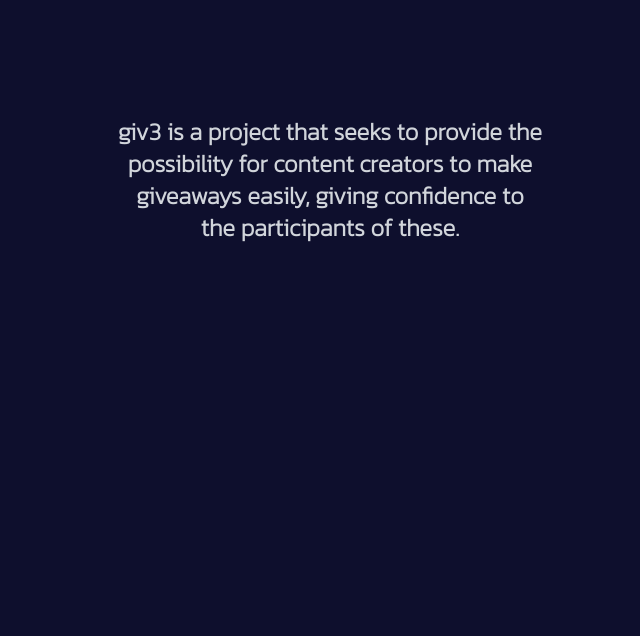
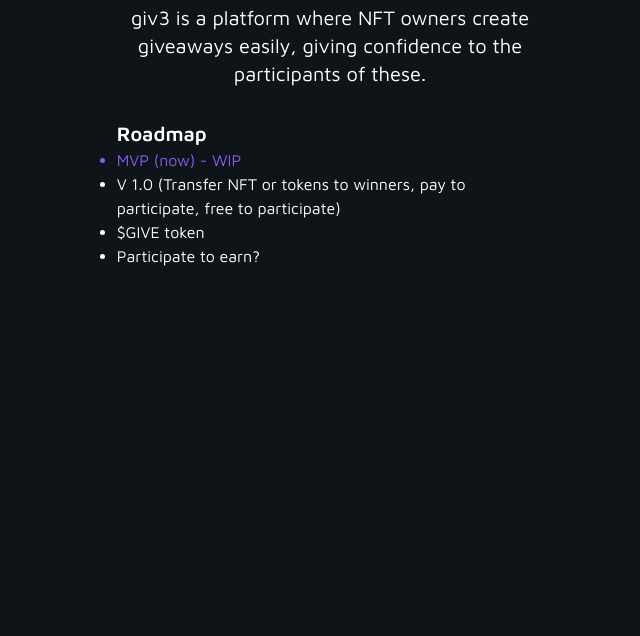
Before and after one commit to giv3-xyz/giv3-website, a plain HTML site: page index.html in a window 1280 px wide. Shown: the part 164-800 px from the top of the page, without its empty margins (310-950 px from the left). Drawn offline with nearby package versions, Linux system fonts and the light colour scheme.

Commit message:
giv3 basic info explained in web

```diff
--- a/css/style.css
+++ b/css/style.css
@@ -1,9 +1,8 @@
-@import url('https://fonts.googleapis.com/css2?family=Kanit:wght@200&display=swap');
-
+@import url('https://fonts.googleapis.com/css2?family=Maven+Pro:wght@400;500;600&display=swap');
 
 body {
   width: 100%;
   height: 100%;
-  background-color: #0E0F2D;
-  font-family: 'Kanit', sans-serif;
+  background-color: #0E1417;
+  font-family: 'Maven Pro', sans-serif;
 }
--- a/index.html
+++ b/index.html
@@ -25,9 +25,19 @@
         </script>
     </head>
     <body class="h-screen items-center justify-center">
-        <div class="py-64 mx-auto py-64">
+        <div class="mx-auto pt-24">
             <!--<img src="img/96.svg" class="mx-auto w-6/12 md:w-2/12"/>-->
-            <h1 class="mx-auto text-gray-300 text-2xl mt-6 text-center font-semibold w-8/12 md:w-4/12">giv3 is a project that seeks to provide the possibility for content creators to make giveaways easily, giving confidence to the participants of these.</h1>
+            <h1 class="text-5xl text-white text-center mx-auto font-semibold"1>giv3</h1>
+            <p class="mx-auto text-white text-lg md:text-xl mt-6 text-center w-8/12 md:w-4/12">giv3 is a platform where NFT owners create giveaways easily, giving confidence to the participants of these.</p>
+            <div class="w-8/12 md:w-4/12 mx-auto my-8">
+                <h1 class="text-white font-semibold text-xl">Roadmap</h1>
+                <ul class="text-white list-disc">
+                    <li class="text-semibold text-purple-500">MVP (now) - WIP</li>
+                    <li>V 1.0 (Transfer NFT or tokens to winners, pay to participate, free to participate)</li>
+                    <li>$GIVE token</li>
+                    <li>Participate to earn?</li>
+                </ul>
+            </div>
         </div>
     </body>
 </html>
```
